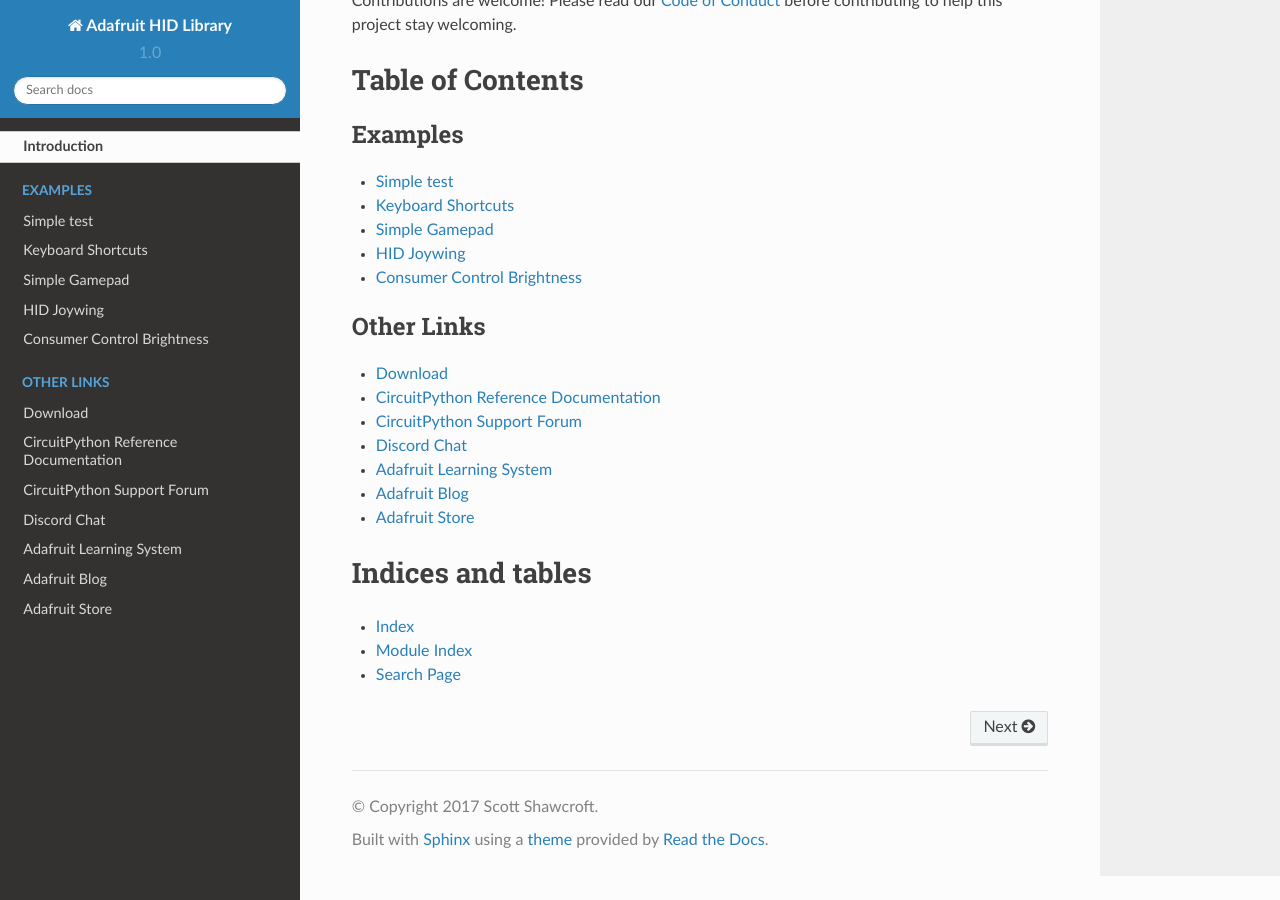
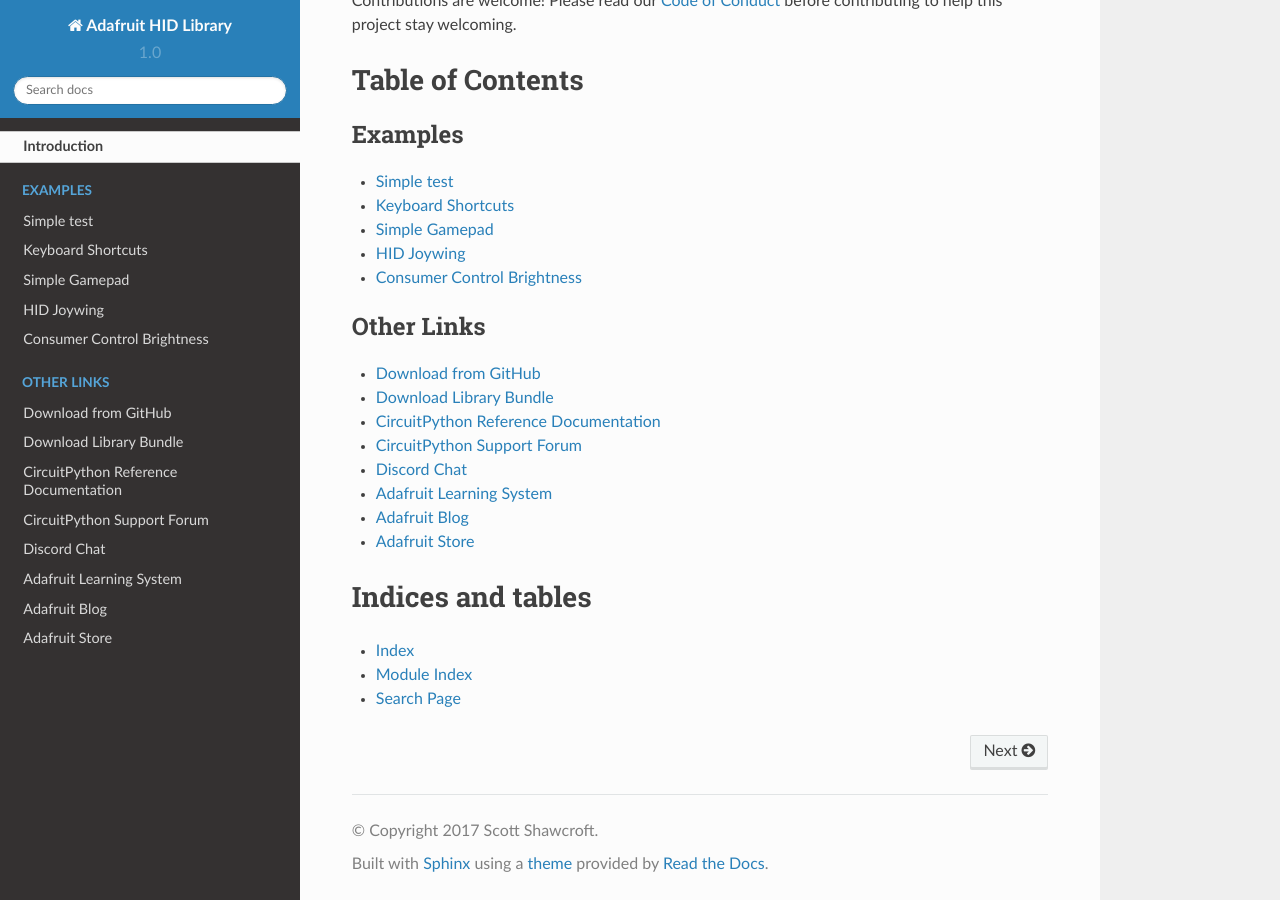
Before and after one commit to adafruit/Adafruit_CircuitPython_HID, a Sphinx documentation site: the page built from docs/index.rst, in a window 1280 px wide and 900 px high, scrolled down 2876 px. Built offline with Sphinx 7.4.7 and the Read the Docs theme 2.0.0, drawn with Linux system fonts in a browser that asks for light colours.

Commit message:
Added cp.org link to index.rst

```diff
--- a/docs/index.rst
+++ b/docs/index.rst
@@ -29,7 +29,8 @@
 .. toctree::
     :caption: Other Links
 
-    Download <https://github.com/adafruit/Adafruit_CircuitPython_HID/releases/latest>
+    Download from GitHub <https://github.com/adafruit/Adafruit_CircuitPython_HID/releases/latest>
+    Download Library Bundle <https://circuitpython.org/libraries>
     CircuitPython Reference Documentation <https://docs.circuitpython.org>
     CircuitPython Support Forum <https://forums.adafruit.com/viewforum.php?f=60>
     Discord Chat <https://adafru.it/discord>
```
